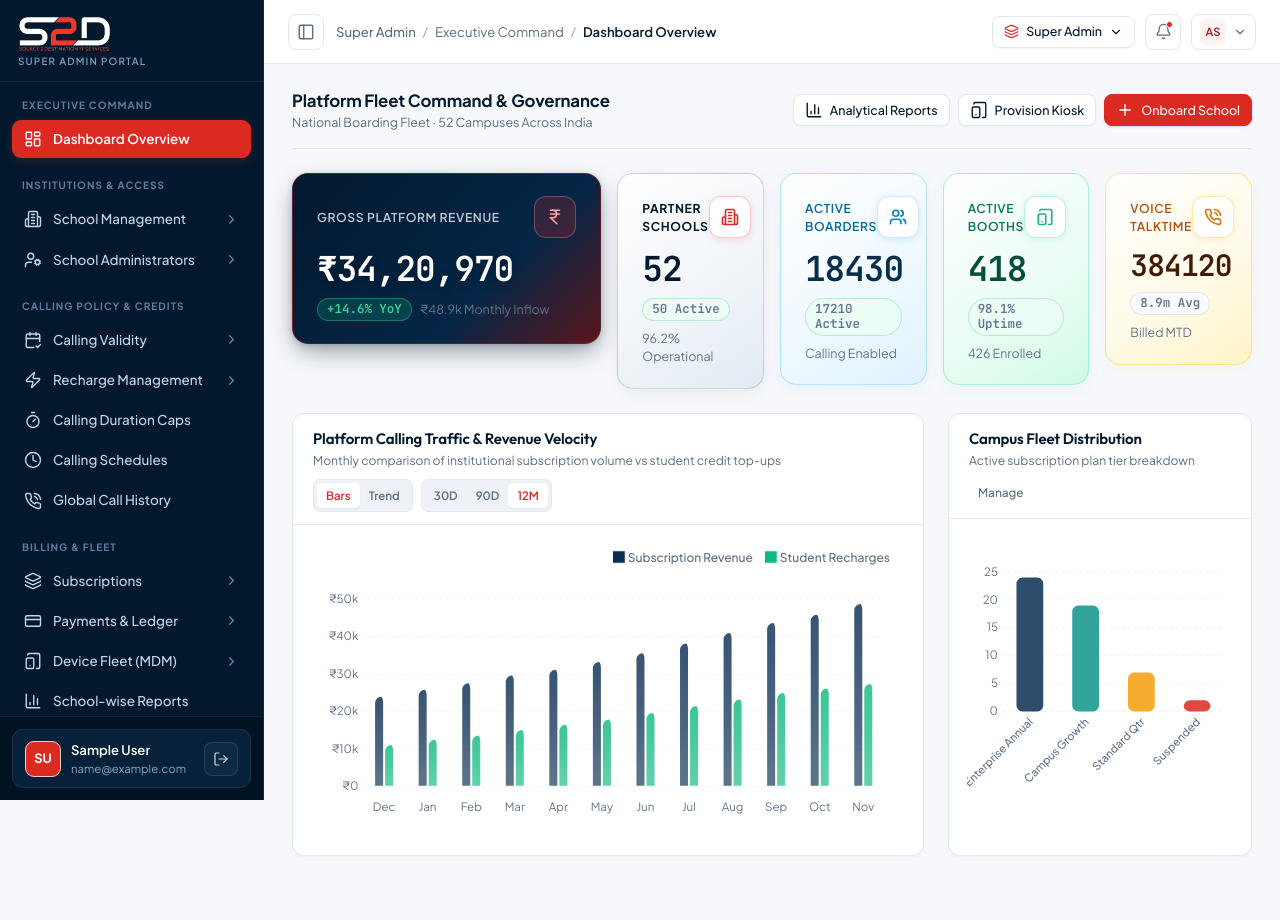
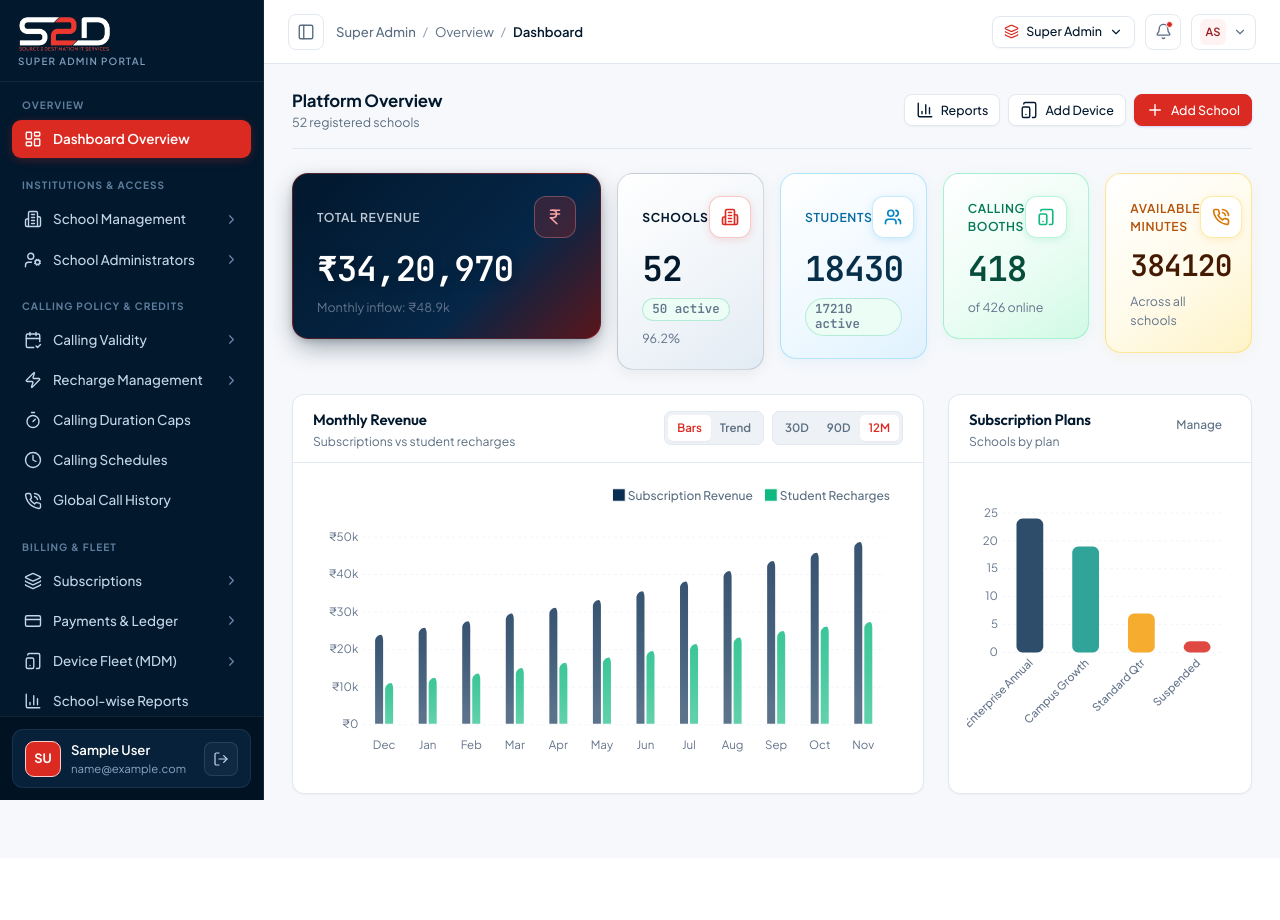
Before and after one commit to nishalpandit/source-2-destination, a Django app: page /super-admin/ in a window 1280 px wide. After the commit the page ends 800 px from the top, so only its background shows below. Run offline with Django 5.2, Linux system fonts and the light colour scheme; the visitor is signed in with stand-in values (Sample User, id 1); data that the repository does not hold is empty; some libraries are stand-ins or nearby versions.

Commit message:
Replace AI-style dashboard buzzwords with plain human labels

```diff
--- a/static/js/charts.js
+++ b/static/js/charts.js
@@ -311,8 +311,8 @@
           return Object.assign(baseChartOptions('area', 275), {
             colors: [PALETTE.indigo, PALETTE.teal],
             series: [
-              { name: 'Gross Territory Revenue', data: gross },
-              { name: 'Net Partner Commission (18%)', data: comm }
+              { name: 'Gross Revenue', data: gross },
+              { name: 'Commission (18%)', data: comm }
             ],
             fill: { type: 'gradient', gradient: { shadeIntensity: 1, opacityFrom: 0.32, opacityTo: 0.04 } },
             stroke: { curve: 'smooth', width: 3, lineCap: 'round' },
@@ -334,8 +334,8 @@
             }
           },
           series: [
-            { name: 'Gross Territory Revenue', data: gross },
-            { name: 'Net Partner Commission (18%)', data: comm }
+            { name: 'Gross Revenue', data: gross },
+            { name: 'Commission (18%)', data: comm }
           ],
           fill: {
             type: 'gradient',
@@ -447,7 +447,7 @@
             colors: [PALETTE.indigo, PALETTE.rose],
             series: [
               { name: 'Completed Calls', data: completed },
-              { name: 'Restricted / Blocked Attempts', data: restricted }
+              { name: 'Blocked Calls', data: restricted }
             ],
             fill: { type: 'gradient', gradient: { shadeIntensity: 1, opacityFrom: 0.32, opacityTo: 0.04 } },
             stroke: { curve: 'smooth', width: 3, lineCap: 'round' },
@@ -469,7 +469,7 @@
           },
           series: [
             { name: 'Completed Calls', data: completed },
-            { name: 'Restricted / Blocked Attempts', data: restricted }
+            { name: 'Blocked Calls', data: restricted }
           ],
           fill: {
             type: 'gradient',
--- a/static/js/navigation.js
+++ b/static/js/navigation.js
@@ -15,7 +15,7 @@
       notificationsRoute: 'super-admin/settings/notifications.html',
       groups: [
         {
-          label: 'Executive Command',
+          label: 'Overview',
           items: [
             { id: 'sa-dashboard', label: 'Dashboard Overview', icon: 'layout-dashboard', href: 'super-admin/dashboard.html' }
           ]
@@ -185,7 +185,7 @@
       notificationsRoute: 'school-admin/settings/index.html',
       groups: [
         {
-          label: 'Campus Command',
+          label: 'Overview',
           items: [
             { id: 'sa2-dashboard', label: 'School Dashboard', icon: 'layout-dashboard', href: 'school-admin/dashboard.html' }
           ]
--- a/templates/includes/sidebar_school_admin.html
+++ b/templates/includes/sidebar_school_admin.html
@@ -13,9 +13,9 @@
 </div>
 
 <nav class="sidebar-nav-scroll" aria-label="School Admin Navigation">
-  <!-- Campus Command -->
+  <!-- Overview -->
   <div class="sidebar-group">
-    <div class="sidebar-group-label">Campus Command</div>
+    <div class="sidebar-group-label">Overview</div>
     <div class="nav-item-box">
       <a href="/school-admin/dashboard.html" class="sidebar-link {% if request.path == '/school-admin/' or request.path == '/school-admin/dashboard/' or request.path == '/school-admin/dashboard.html' or request.path == '/school-admin/dashboard/index.html' %}active{% endif %}">
         <span class="sidebar-link-icon"><i data-lucide="layout-dashboard"></i></span>
--- a/templates/includes/sidebar_super_admin.html
+++ b/templates/includes/sidebar_super_admin.html
@@ -13,9 +13,9 @@
 </div>
 
 <nav class="sidebar-nav-scroll" aria-label="Super Admin Navigation">
-  <!-- Executive Command -->
+  <!-- Overview -->
   <div class="sidebar-group">
-    <div class="sidebar-group-label">Executive Command</div>
+    <div class="sidebar-group-label">Overview</div>
     <div class="nav-item-box">
       <a href="/super-admin/dashboard.html" class="sidebar-link {% if request.path == '/super-admin/' or request.path == '/super-admin/dashboard/' or request.path == '/super-admin/dashboard.html' or request.path == '/super-admin/dashboard/index.html' %}active{% endif %}">
         <span class="sidebar-link-icon"><i data-lucide="layout-dashboard"></i></span>
--- a/templates/school-admin/device-assignments/assign.html
+++ b/templates/school-admin/device-assignments/assign.html
@@ -73,7 +73,7 @@
                   {% for w in wardens %}
                   <option value="{{ w.code }}">{{ w.name }} ({{ w.hostel_block }})</option>
                   {% empty %}
-                  <option value="">Campus Operations Desk</option>
+                  <option value="">Unassigned</option>
                   {% endfor %}
                 </select>
               </div>
--- a/templates/school-admin/students/details.html
+++ b/templates/school-admin/students/details.html
@@ -132,7 +132,7 @@
                 <div><div class="kv-item-label">Primary Booth</div><div class="kv-item-value">DEV-7701 · North Hall Booth 1</div></div>
                 <div><div class="kv-item-label">Hardware Model</div><div class="kv-item-value">Samsung Galaxy Tab Active5 Enterprise</div></div>
                 <div><div class="kv-item-label">Enrollment Status</div><div class="kv-item-value"><span class="s2d-badge s2d-badge-success">Enrolled (AE Dedicated)</span></div></div>
-                <div><div class="kv-item-label">Online Telemetry</div><div class="kv-item-value"><span class="s2d-badge s2d-badge-success">Online · 2m ago</span></div></div>
+                <div><div class="kv-item-label">Device Status</div><div class="kv-item-value"><span class="s2d-badge s2d-badge-success">Online · 2m ago</span></div></div>
               </div></div>
             </div>
           </div>
--- a/templates/super-admin/dashboard.html
+++ b/templates/super-admin/dashboard.html
@@ -18,7 +18,7 @@
   <link rel="stylesheet" href="{% static 'css/animations.css' %}">
   <link rel="stylesheet" href="{% static 'css/responsive.css' %}">
 </head>
-<body data-role="super-admin" data-root="../" data-route="super-admin/dashboard.html" data-section="Executive Command" data-page-title="Dashboard Overview">
+<body data-role="super-admin" data-root="../" data-route="super-admin/dashboard.html" data-section="Overview" data-page-title="Dashboard">
   <div class="app-shell">
     <aside class="app-sidebar" id="app-sidebar">
       {% include 'includes/sidebar_super_admin.html' %}
@@ -28,116 +28,108 @@
       <header class="app-topbar" id="app-topbar"></header>
 
       <main class="app-content">
-        <!-- Sleek Super Admin Action Toolbar -->
+        <!-- Header Toolbar -->
         <div class="d-flex flex-wrap align-items-center justify-content-between gap-3 mb-4 pb-3 border-bottom border-s2d">
           <div class="d-flex align-items-center gap-3">
-            <span class="status-beacon"></span>
             <div>
-              <div class="fw-bold text-heading" style="font-size:1.05rem;letter-spacing:-0.01em;">Platform Fleet Command &amp; Governance</div>
-              <div class="text-secondary-s2d" style="font-size:0.78rem;">National Boarding Fleet · 52 Campuses Across India</div>
+              <div class="fw-bold text-heading" style="font-size:1.05rem;letter-spacing:-0.01em;">Platform Overview</div>
+              <div class="text-secondary-s2d" style="font-size:0.78rem;">{{ total_campuses }} registered schools</div>
             </div>
           </div>
           <div class="d-flex align-items-center gap-2">
-            <a href="reports/index.html" class="btn-s2d btn-s2d-secondary btn-sm-s2d"><i data-lucide="bar-chart-3"></i><span>Analytical Reports</span></a>
-            <a href="devices/register.html" class="btn-s2d btn-s2d-secondary btn-sm-s2d"><i data-lucide="tablet-smartphone"></i><span>Provision Kiosk</span></a>
-            <a href="schools/add.html" class="btn-s2d btn-s2d-primary btn-sm-s2d"><i data-lucide="plus"></i><span>Onboard School</span></a>
+            <a href="reports/index.html" class="btn-s2d btn-s2d-secondary btn-sm-s2d"><i data-lucide="bar-chart-3"></i><span>Reports</span></a>
+            <a href="devices/register.html" class="btn-s2d btn-s2d-secondary btn-sm-s2d"><i data-lucide="tablet-smartphone"></i><span>Add Device</span></a>
+            <a href="schools/add.html" class="btn-s2d btn-s2d-primary btn-sm-s2d"><i data-lucide="plus"></i><span>Add School</span></a>
           </div>
         </div>
 
-        <!-- 5 High-Impact Executive Metric Cards -->
+        <!-- 5 Key Metrics -->
         <div class="row g-3 mb-4">
-          <!-- 1. Hero Revenue Card -->
-          <div class="col-12 col-md-6 col-xl-4 animate-fade-up delay-1">
+          <!-- 1. Revenue -->
+          <div class="col-12 col-md-6 col-xl-4">
             <div class="s2d-stat-card s2d-stat-card--hero">
               <div class="stat-card-top">
-                <span class="stat-card-label">Gross Platform Revenue</span>
+                <span class="stat-card-label">Total Revenue</span>
                 <span class="stat-icon-well"><i data-lucide="indian-rupee"></i></span>
               </div>
               <div class="stat-card-value">₹{{ total_revenue|default:"34,20,970" }}</div>
               <div class="stat-card-meta">
-                <span class="stat-badge stat-badge--success">+14.6% YoY</span>
-                <span>₹48.9k Monthly Inflow</span>
+                <span>Monthly inflow: ₹48.9k</span>
               </div>
             </div>
           </div>
 
-          <!-- 2. Partner Campuses -->
-          <div class="col-6 col-md-6 col-xl-2 animate-fade-up delay-2">
+          <!-- 2. Schools -->
+          <div class="col-6 col-md-6 col-xl-2">
             <div class="s2d-stat-card s2d-stat-card--indigo">
               <div class="stat-card-top">
-                <span class="stat-card-label">Partner Schools</span>
+                <span class="stat-card-label">Schools</span>
                 <span class="stat-icon-well"><i data-lucide="building-2"></i></span>
               </div>
               <div class="stat-card-value">{{ total_campuses }}</div>
               <div class="stat-card-meta">
-                <span class="stat-badge stat-badge--success">{{ active_campuses }} Active</span>
-                <span>{{ active_school_percent }}% Operational</span>
+                <span class="stat-badge stat-badge--success">{{ active_campuses }} active</span>
+                <span>{{ active_school_percent }}%</span>
               </div>
             </div>
           </div>
 
-          <!-- 3. Enrolled Boarders -->
-          <div class="col-6 col-md-6 col-xl-2 animate-fade-up delay-3">
+          <!-- 3. Students -->
+          <div class="col-6 col-md-6 col-xl-2">
             <div class="s2d-stat-card s2d-stat-card--sky">
               <div class="stat-card-top">
-                <span class="stat-card-label">Active Boarders</span>
+                <span class="stat-card-label">Students</span>
                 <span class="stat-icon-well"><i data-lucide="users"></i></span>
               </div>
               <div class="stat-card-value">{{ total_students }}</div>
               <div class="stat-card-meta">
-                <span class="stat-badge stat-badge--success">{{ active_students }} Active</span>
-                <span>Calling Enabled</span>
+                <span class="stat-badge stat-badge--success">{{ active_students }} active</span>
               </div>
             </div>
           </div>
 
-          <!-- 4. Kiosk Calling Fleet -->
-          <div class="col-6 col-md-6 col-xl-2 animate-fade-up delay-4">
+          <!-- 4. Calling Booths -->
+          <div class="col-6 col-md-6 col-xl-2">
             <div class="s2d-stat-card s2d-stat-card--emerald">
               <div class="stat-card-top">
-                <span class="stat-card-label">Active Booths</span>
+                <span class="stat-card-label">Calling Booths</span>
                 <span class="stat-icon-well"><i data-lucide="tablet-smartphone"></i></span>
               </div>
-              <div class="stat-card-value d-flex align-items-center gap-2">
-                {{ active_kiosks|default:"418" }}
-                <span class="status-beacon" title="Live Telemetry Active"></span>
-              </div>
+              <div class="stat-card-value">{{ active_kiosks|default:"418" }}</div>
               <div class="stat-card-meta">
-                <span class="stat-badge stat-badge--success">98.1% Uptime</span>
-                <span>{{ total_kiosks|default:"426" }} Enrolled</span>
+                <span>of {{ total_kiosks|default:"426" }} online</span>
               </div>
             </div>
           </div>
 
-          <!-- 5. Voice Telemetry Pool -->
-          <div class="col-6 col-md-6 col-xl-2 animate-fade-up delay-5">
+          <!-- 5. Available Minutes -->
+          <div class="col-6 col-md-6 col-xl-2">
             <div class="s2d-stat-card s2d-stat-card--amber">
               <div class="stat-card-top">
-                <span class="stat-card-label">Voice Talktime</span>
+                <span class="stat-card-label">Available Minutes</span>
                 <span class="stat-icon-well"><i data-lucide="phone-call"></i></span>
               </div>
               <div class="stat-card-value" style="font-size:1.85rem;">{{ total_minutes|default:"384,120" }}</div>
               <div class="stat-card-meta">
-                <span class="stat-badge stat-badge--neutral">8.9m Avg</span>
-                <span>Billed MTD</span>
+                <span>Across all schools</span>
               </div>
             </div>
           </div>
         </div>
 
-        <!-- 2 Focused Analytics Charts -->
+        <!-- Charts -->
         <div class="row g-4 mb-4">
-          <div class="col-xl-8 animate-fade-up delay-3">
+          <div class="col-xl-8">
             <div class="chart-card">
               <div class="chart-card-header">
                 <div>
-                  <h2 class="chart-card-title">Platform Calling Traffic &amp; Revenue Velocity</h2>
-                  <p class="chart-card-subtitle">Monthly comparison of institutional subscription volume vs student credit top-ups</p>
+                  <h2 class="chart-card-title">Monthly Revenue</h2>
+                  <p class="chart-card-subtitle">Subscriptions vs student recharges</p>
                 </div>
                 <div class="d-flex align-items-center gap-2">
                   <div class="chart-range-group">
-                    <button type="button" class="chart-range-btn active" data-chart-target="sa-revenue-trend" data-view="bar" title="Substantial Column View">Bars</button>
-                    <button type="button" class="chart-range-btn" data-chart-target="sa-revenue-trend" data-view="area" title="Fluid Trend Flow">Trend</button>
+                    <button type="button" class="chart-range-btn active" data-chart-target="sa-revenue-trend" data-view="bar" title="Bar View">Bars</button>
+                    <button type="button" class="chart-range-btn" data-chart-target="sa-revenue-trend" data-view="area" title="Trend View">Trend</button>
                   </div>
                   <div class="chart-range-group">
                     <button type="button" class="chart-range-btn" data-chart-target="sa-revenue-trend" data-range="30D">30D</button>
@@ -151,12 +143,12 @@
               </div>
             </div>
           </div>
-          <div class="col-xl-4 animate-fade-up delay-4">
+          <div class="col-xl-4">
             <div class="chart-card h-100">
               <div class="chart-card-header">
                 <div>
-                  <h2 class="chart-card-title">Campus Fleet Distribution</h2>
-                  <p class="chart-card-subtitle">Active subscription plan tier breakdown</p>
+                  <h2 class="chart-card-title">Subscription Plans</h2>
+                  <p class="chart-card-subtitle">Schools by plan</p>
                 </div>
                 <a href="subscriptions/overview.html" class="btn-s2d btn-s2d-ghost btn-xs-s2d">Manage</a>
               </div>
```
Also changed, not shown: Source2Destination/school_views.py (+2 -6 lines), templates/franchise/dashboard.html (+32 -37 lines), templates/index.html (+10 -12 lines), templates/school-admin/call-history/index.html (+7 -7 lines), templates/school-admin/dashboard.html (+30 -32 lines).
